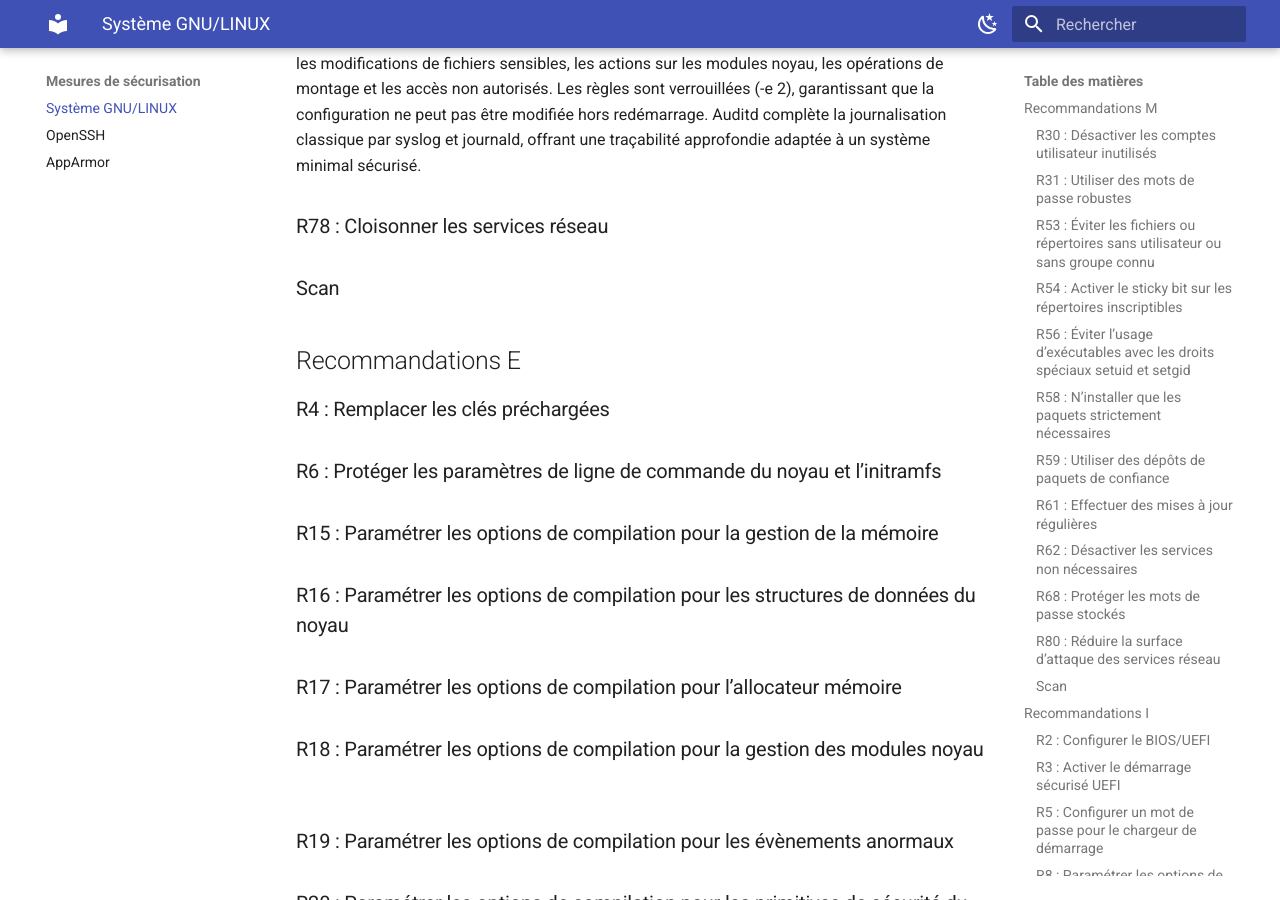
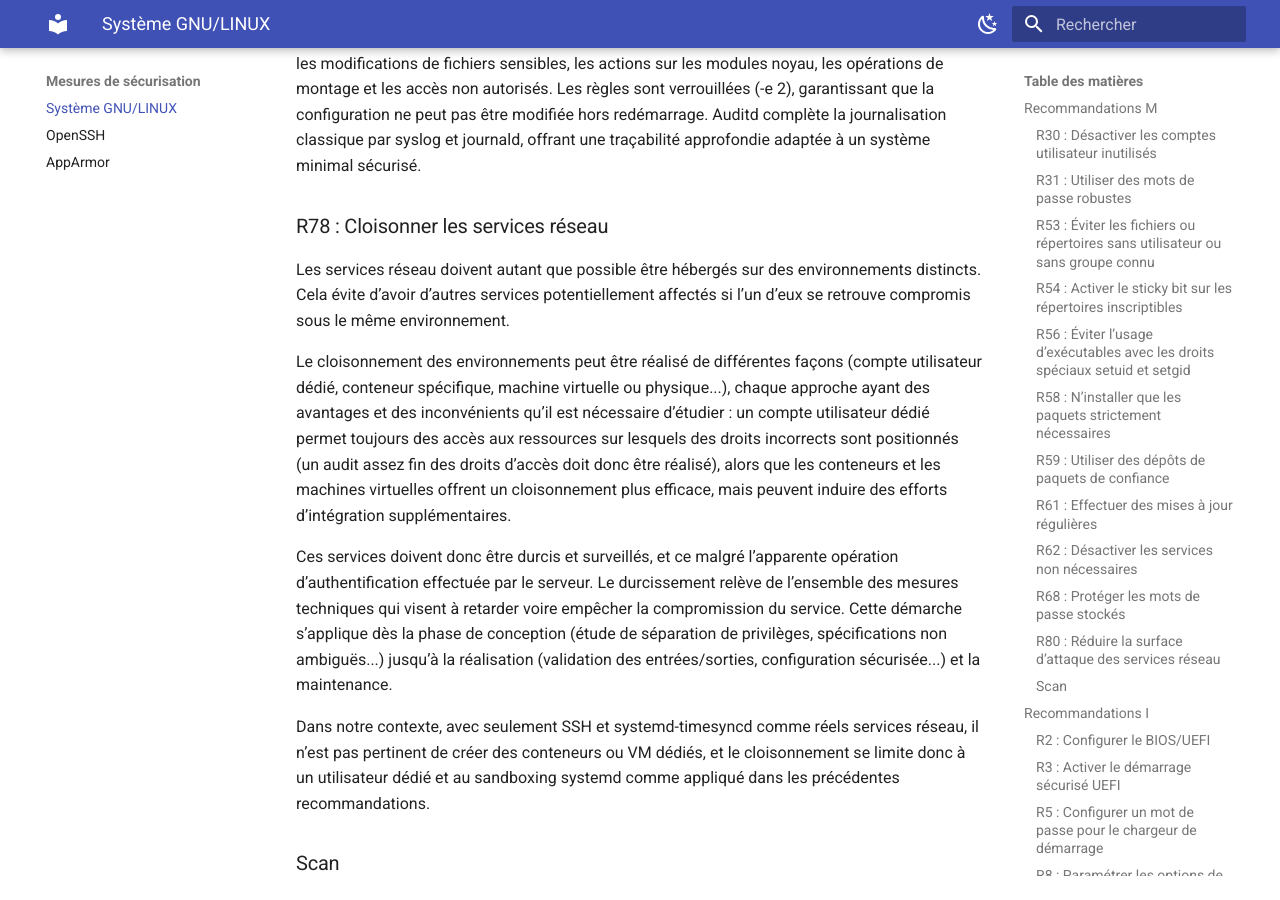
Before and after one commit to B1aSst/wiki-hardening-linux, an MkDocs documentation site: the page built from docs/mesures/gnu-linux.md, in a window 1280 px wide and 900 px high, scrolled down 34296 px. Built offline with MkDocs 1.6.1 and Material for MkDocs 9.7.7, drawn with Linux system fonts in a browser that asks for light colours.

Commit message:
Finished Recommandations R part

```diff
--- a/docs/mesures/gnu-linux.md
+++ b/docs/mesures/gnu-linux.md
@@ -1567,8 +1567,18 @@ Le système Debian 13 utilise auditd comme mécanisme principal de journalisatio
 
 ### R78 : Cloisonner les services réseau
 
+Les services réseau doivent autant que possible être hébergés sur des environnements distincts. Cela évite d’avoir d’autres services potentiellement affectés si l’un d’eux se retrouve compromis sous le même environnement.
+
+Le cloisonnement des environnements peut être réalisé de différentes façons (compte utilisateur dédié, conteneur spécifique, machine virtuelle ou physique...), chaque approche ayant des avantages et des inconvénients qu’il est nécessaire d’étudier : un compte utilisateur dédié permet toujours des accès aux ressources sur lesquels des droits incorrects sont positionnés (un audit assez fin des droits d’accès doit donc être réalisé), alors que les conteneurs et les machines virtuelles offrent un cloisonnement plus efficace, mais peuvent induire des efforts d’intégration supplémentaires.
+
+Ces services doivent donc être durcis et surveillés, et ce malgré l’apparente opération d’authentification effectuée par le serveur. Le durcissement relève de l’ensemble des mesures techniques qui visent à retarder voire empêcher la compromission du service. Cette démarche s’applique dès la phase de conception (étude de séparation de privilèges, spécifications non ambiguës...) jusqu’à la réalisation (validation des entrées/sorties, configuration sécurisée...) et la maintenance.
+
+Dans notre contexte, avec seulement SSH et systemd-timesyncd comme réels services réseau, il n’est pas pertinent de créer des conteneurs ou VM dédiés, et le cloisonnement se limite donc à un utilisateur dédié et au sandboxing systemd comme appliqué dans les précédentes recommandations.
+
 ### Scan
 
+
+
 ## Recommandations E
 
 ### R4 : Remplacer les clés préchargées
```
